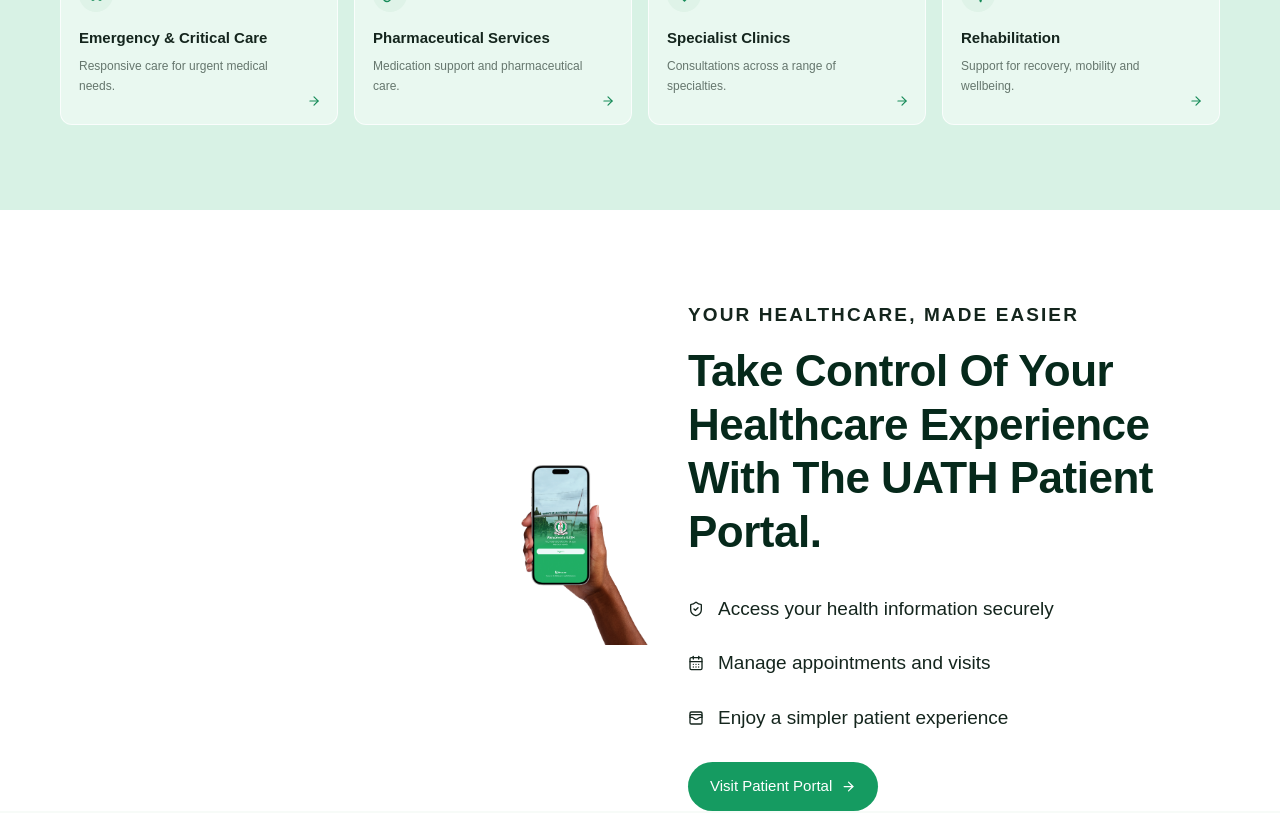
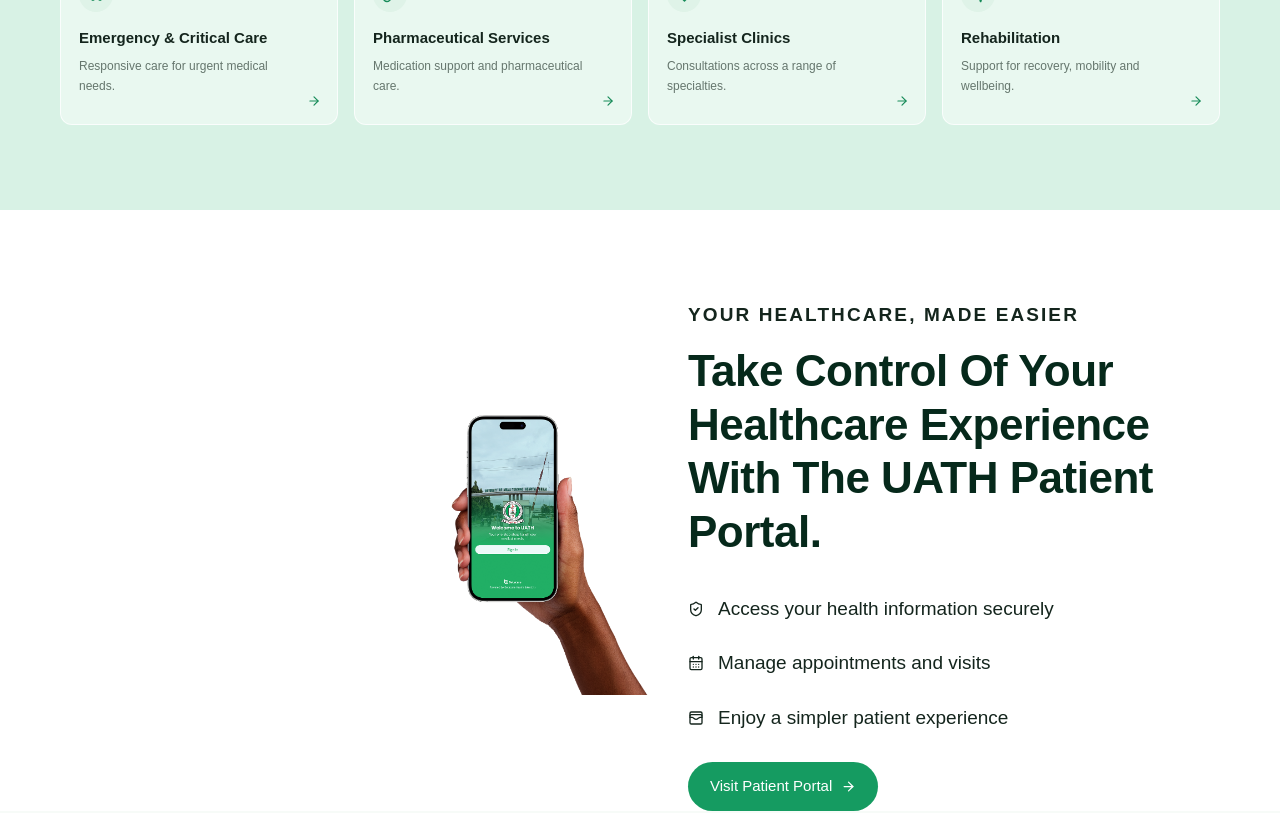
Before and after one commit to wesbabie/uathweb, a Next.js app: page / in a window 1280 px wide. Shown: the part 2441-3254 px from the top of the page. Built offline with nearby package versions, Linux system fonts and the light colour scheme; a web font is replaced by a local one.

Commit message:
patient portal fix

```diff
--- a/app/globals.css
+++ b/app/globals.css
@@ -562,7 +562,7 @@ a {
 .portal-visual {
   order: -1;
   position: relative;
-  height: 180px;
+  height: 280px;
 }
 
 .portal-image {
--- a/app/page.tsx
+++ b/app/page.tsx
@@ -316,7 +316,7 @@ export default function Home() {
               src="/img/mockups.png"
               alt="UATH patient portal app on a phone"
               fill
-              sizes="(max-width: 800px) 100vw, 50vw"
+              sizes="(max-width: 800px) 80vw, 50vw"
               className="portal-image"
             />
           </div>
```
